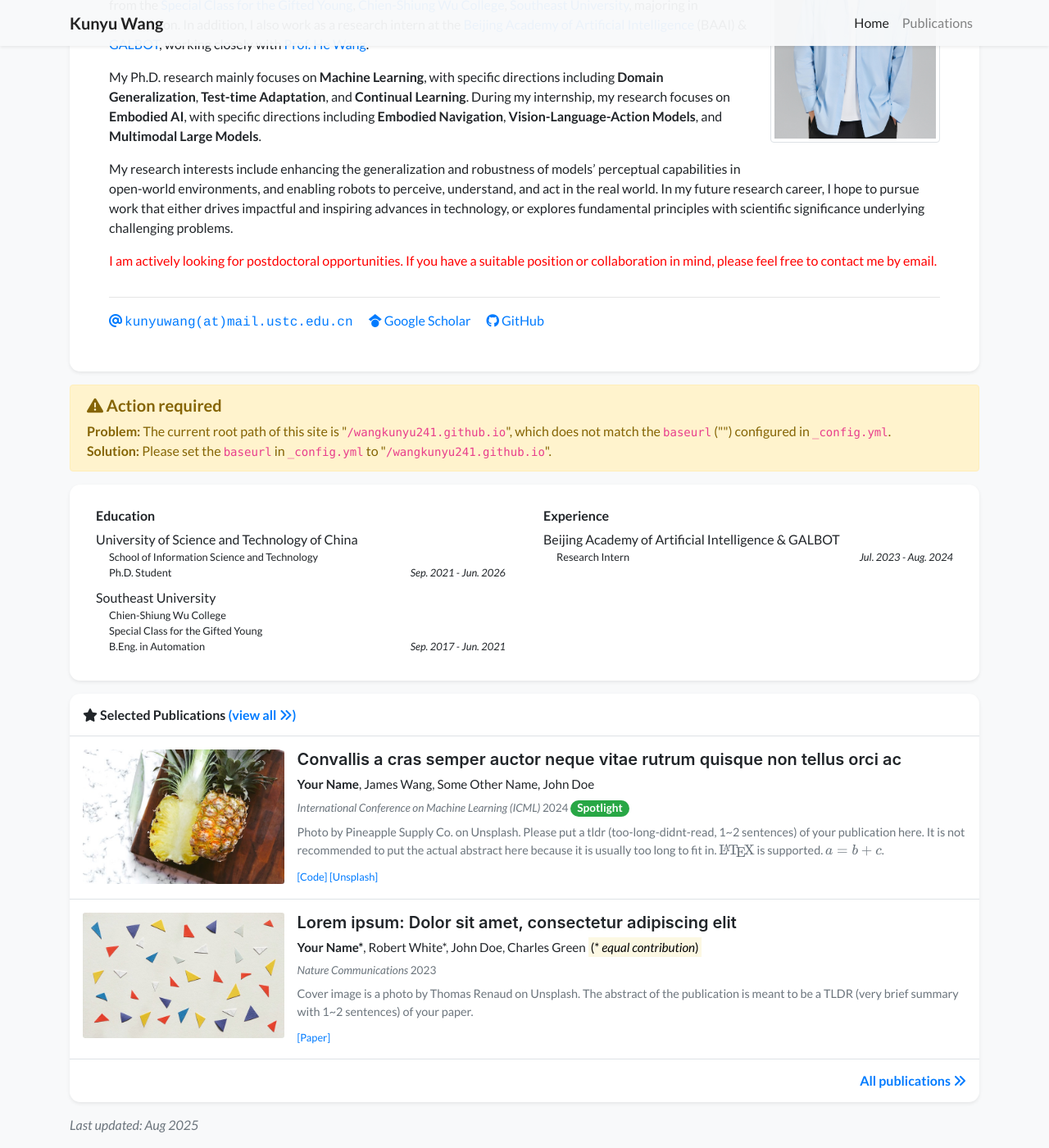
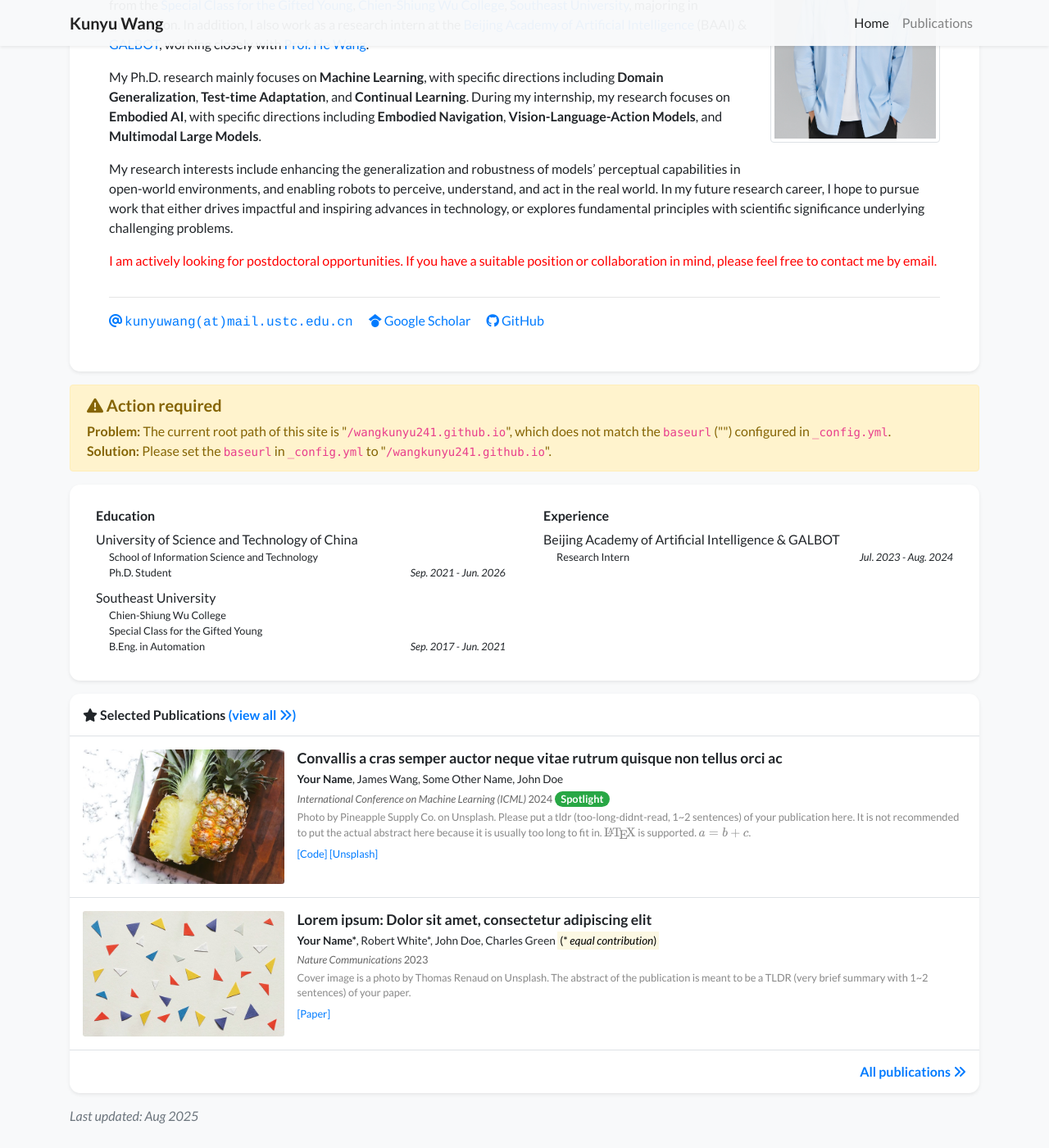
Before and after one commit to wangkunyu241/wangkunyu241.github.io, a Jekyll site: the page built from index.html, in a window 1280 px wide and 1400 px high, scrolled down 254 px. Shown: the whole window at 82% size. Built offline with Jekyll 4.4.1, drawn with Linux system fonts in a browser that asks for light colours; nearby versions of some CDN libraries; a style sheet for code colours, icons or effects is not loaded.

Commit message:
Update global.css

```diff
--- a/assets/css/global.css
+++ b/assets/css/global.css
@@ -102,32 +102,27 @@ div.lazy {
     display: block;
 }
 .pub-title {
-    font-size: 1.25rem;
+    font-size: 1.1rem;
     font-weight: 600;
+    margin-bottom: 0.3rem;
     color: #212529;
-    line-height: 1.2;
-    margin-bottom: 0.5rem;
-    font-family: var(--font-sans, -apple-system, BlinkMacSystemFont, "Segoe UI", Roboto, "Helvetica Neue", Arial, "Noto Sans", "PingFang SC", "Microsoft YaHei", "Noto Sans SC", sans-serif);
 }
 
 .pub-authors {
-    font-size: 0.95rem;
-    font-weight: 400;
-    color: #343a40;
-    line-height: 1.4;
-    margin-bottom: 0.5rem;
+    font-size: 0.85rem;
+    margin-bottom: 0.25rem;
+    color: #333;
 }
 
 .pub-info {
-    font-size: 0.85rem;
-    color: #6c757d;
-    line-height: 1.4;
-    margin-bottom: 0.5rem;
+    font-size: 0.8rem;
+    color: #666;
+    margin-bottom: 0.25rem;
 }
 
 .pub-abstract {
-    font-size: 0.9rem;
-    color: #6c757d;
-    line-height: 1.5;
-    margin-bottom: 0.75rem;
+    font-size: 0.8rem;
+    color: #888;
+    line-height: 1.4;
+    margin-bottom: 0.4rem;
 }
```
